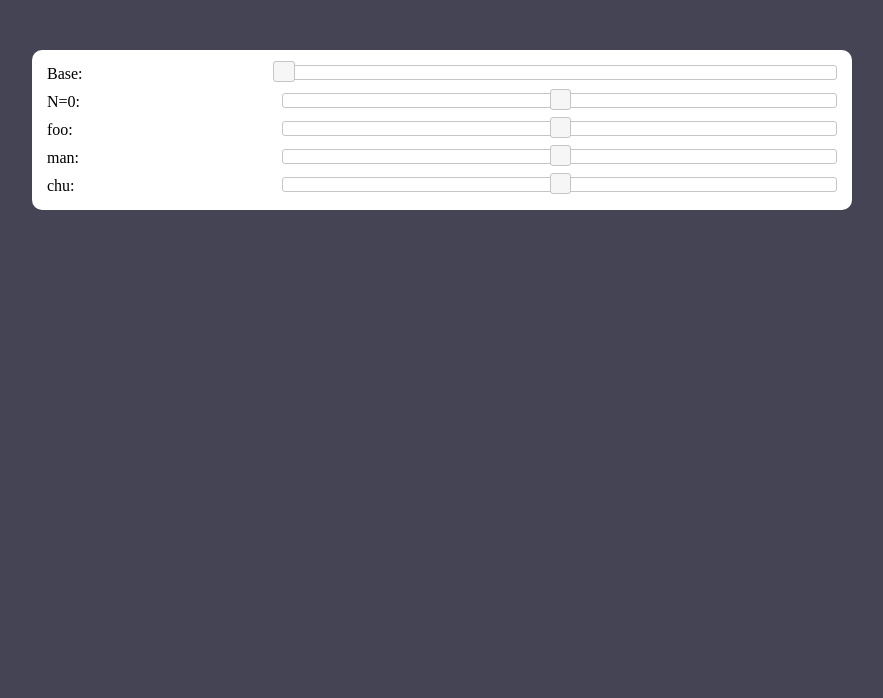
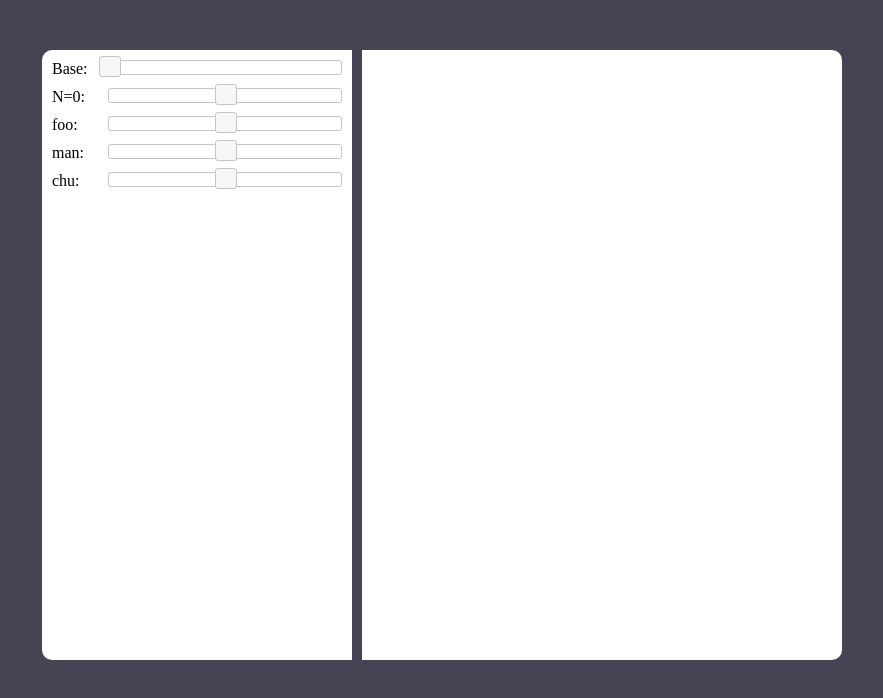
Before and after one commit to owloil/sliderui, a plain HTML site: page index.html in a window 1280 px wide. Shown: the whole page, without its empty margins (198-1081 px from the left). Drawn offline with Linux system fonts and the light colour scheme.

Commit message:
Added scrolling, content+ui separation, removed some debug logging

```diff
--- a/SliderUI.js
+++ b/SliderUI.js
@@ -89,7 +89,6 @@ var SliderUI=function(ident){
         }
         //Find the first element where alphabetized[i]<=order in RLO.
         var index=alphabetized.findIndex( (a) => a[0].localeCompare(order)<=0);
-        console.log(index+", key="+alphabetized[index][1]);
         if(index===-1){
             index=alphabetized.length-1;
         }
@@ -99,9 +98,6 @@ var SliderUI=function(ident){
     };
 
 
-    this.logAlphabetized=function(){
-        console.log(alphabetized);
-    };
 
     this.clear=function(){
         if(curState){
@@ -171,7 +167,6 @@ var SliderUI=function(ident){
 
         var html='<div class="sliderholder" id="'+ident+key+'div"><span>'+statevalue.text+': </span><div class="minislider" id="'+ident+key+'"></div></div>';
         if(alphabetized.length>0){
-            console.log("Calling $getAlphabetized");
             $getAlphabetized(ordering).after(html);
         } else {
             $("#"+ident).append(html);
--- a/index.html
+++ b/index.html
@@ -13,8 +13,8 @@
 <body>
 
   <div id="appcontainer">
-    <div id="interface"><div id="sliders"></div></div>
-    <div id="content"></div>
+    <div id="interfacecontainer"><div id="sliders"></div></div>
+    <div id="contentcontainer"></div>
   </div>
 </body>
 
--- a/index.js
+++ b/index.js
@@ -27,5 +27,4 @@ $(document).ready(function(){
     myUI.add("1",{text:"foo"});
     myUI.add("2",{text:"man"});
     myUI.add("3",{text:"chu"});
-    myUI.logAlphabetized();
 });
--- a/style.css
+++ b/style.css
@@ -2,15 +2,34 @@
 body {
   background:#445;
 }
-#appcontainer {
-  background:white;
+#appcontainer{
   max-width:800px;
   margin-left:auto;
   margin-top:50px;
   margin-right:auto;
-  border-radius:10px;
+}
+#contentcontainer {
+    float:left;
+    background:white;
+  width:470px;
+  height:600px;
+  border-top-right-radius:10px;
+  border-bottom-right-radius:10px;
   border 2px solid gray;
-  padding:10px
+  padding:5px;
+  margin-left:10px;
+}
+#interfacecontainer {
+    float:left;
+  background:white;
+  width:300px;
+  height:600px;
+  float:left;
+  border-top-left-radius:10px;
+  border-bottom-left-radius:10px;
+  border 2px solid gray;
+  padding:5px;
+  overflow:auto;
 
 }
 
@@ -20,7 +39,7 @@ body {
     line-height: 1.5625rem;
 }
 .minislider {
-    width:70%;
+    width:80%;
     float:right;
 
 }
```
